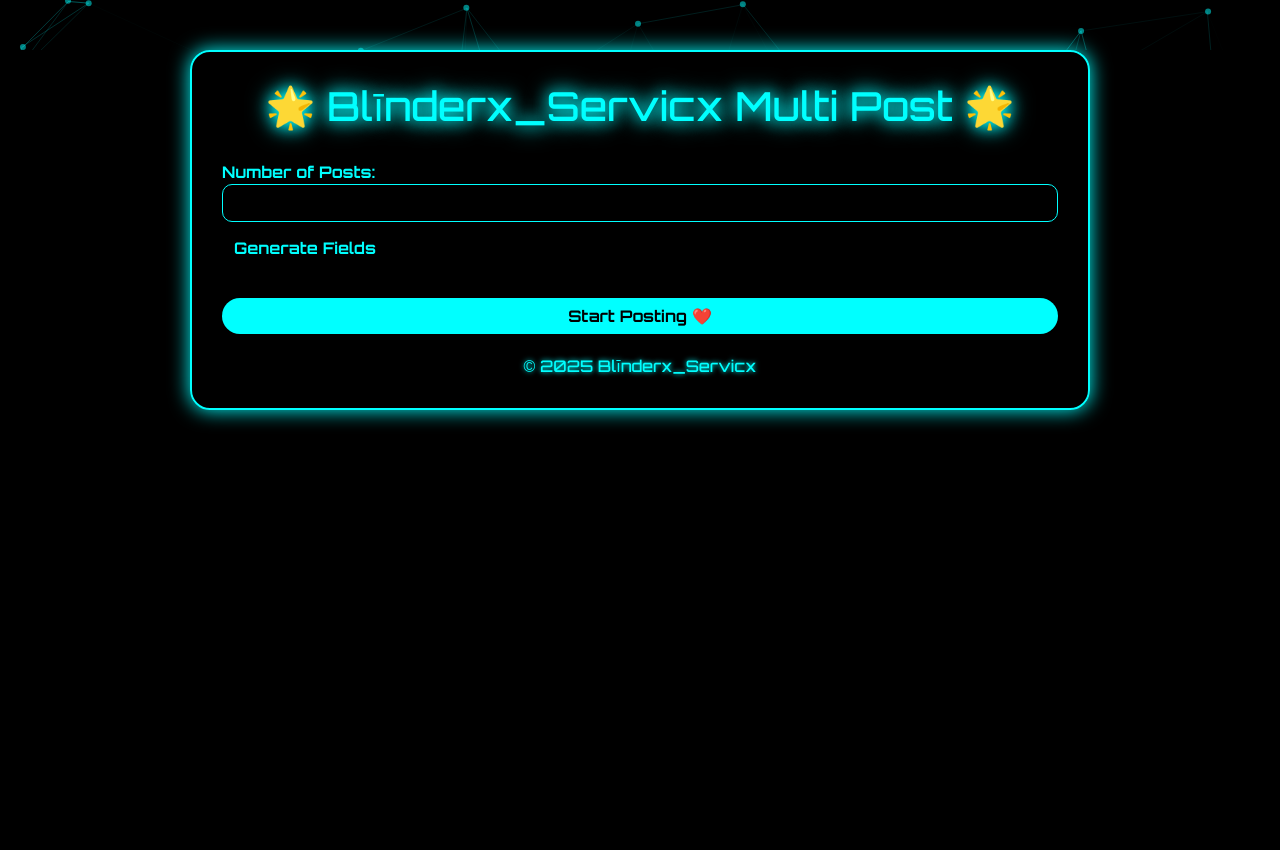
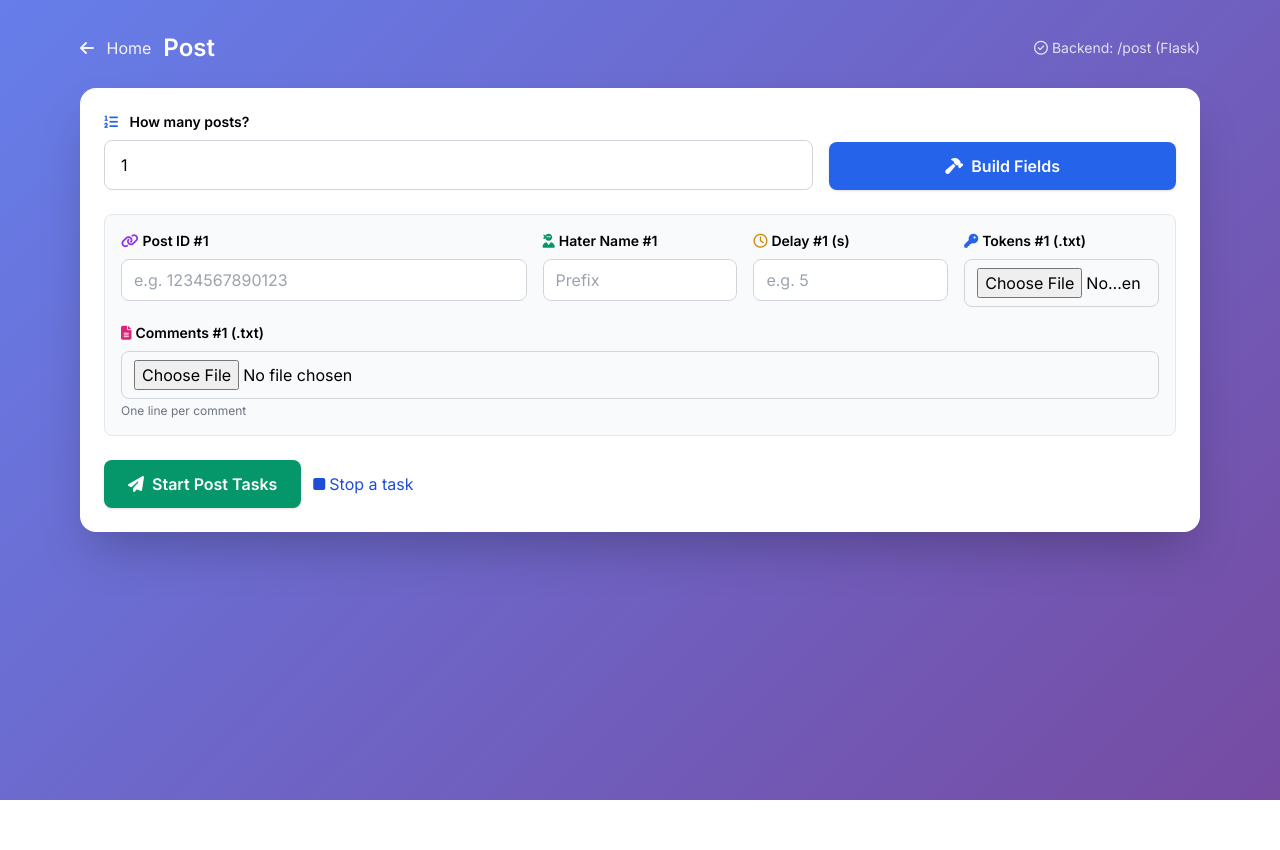
Before and after one commit to Legend-Xaryab/Upda7ed-Vision, a Flask app: page /post in a window 1280 px wide. After the commit the page ends 800 px from the top, so only its background shows below. Run offline with Flask 3, Linux system fonts and the light colour scheme; some libraries are stand-ins or nearby versions.

Commit message:
Update post_form.html

```diff
--- a/templates/post_form.html
+++ b/templates/post_form.html
@@ -1,92 +1,185 @@
 <!DOCTYPE html>
 <html lang="en">
 <head>
-<meta charset="UTF-8">
-<title>Blīnderx_Servicx Multi Post</title>
-<link href="https://cdn.jsdelivr.net/npm/bootstrap@5.3.0/dist/css/bootstrap.min.css" rel="stylesheet">
-<link href="https://fonts.googleapis.com/css2?family=Orbitron:wght@500;700&family=Dancing+Script&display=swap" rel="stylesheet">
-<script src="https://cdn.jsdelivr.net/npm/particles.js@2.0.0/particles.min.js"></script>
+  <meta charset="UTF-8"/>
+  <meta name="viewport" content="width=device-width,initial-scale=1.0"/>
+  <title>Post • Secure Messenger Automation</title>
+  <script src="https://cdn.tailwindcss.com"></script>
+  <link rel="stylesheet"
+        href="https://cdnjs.cloudflare.com/ajax/libs/font-awesome/6.5.0/css/all.min.css"/>
   <style>
-body, html { margin:0; padding:0; height:100%; font-family:'Orbitron',sans-serif; background:#000; color:#0ff; }
-#particles-js { position:absolute; width:100%; height:100%; top:0; left:0; z-index:-1; }
-
-.container { position:relative; margin:50px auto; max-width:900px; padding:30px; background:rgba(0,0,0,0.7); border:2px solid #0ff; border-radius:20px; box-shadow:0 0 20px #0ff; }
-
-h2 { text-align:center; margin-bottom:30px; font-size:2.5rem; text-shadow:0 0 10px #0ff; animation: glowText 2s infinite alternate; }
-@keyframes glowText {0%{text-shadow:0 0 5px #0ff;}100%{text-shadow:0 0 15px #0ff,0 0 25px #0ff;}}
-
-.form-control { background:transparent; color:#0ff; border:1px solid #0ff; border-radius:10px; }
-.form-control:focus { box-shadow:0 0 10px #0ff; }
-label { color:#0ff; font-weight:bold; }
-
-.btn-submit, .btn-light { border-radius:50px; font-weight:bold; transition:0.4s; }
-.btn-submit { background-color:#0ff; color:#000; border:none; }
-.btn-submit:hover { background-color:#000; color:#0ff; box-shadow:0 0 15px #0ff,0 0 30px #0ff; }
-.btn-light { background-color:#000; color:#0ff; border:none; }
-.btn-light:hover { background-color:#0ff; color:#000; box-shadow:0 0 15px #0ff,0 0 30px #0ff; }
-
-footer { text-align:center; margin-top:20px; color:#0ff; font-size:1rem; text-shadow:0 0 5px #0ff; }
-
-.form-section { border:1px solid #0ff; padding:15px; margin-bottom:20px; border-radius:10px; background:rgba(0,0,0,0.5); box-shadow:0 0 10px #0ff80; }
-
+    @import url('https://fonts.googleapis.com/css2?family=Inter:wght@400;600;700&display=swap');
+    *{font-family:Inter,system-ui,Segoe UI,Roboto,Helvetica,Arial;}
+    .gradient-bg{background:linear-gradient(135deg,#667eea 0%,#764ba2 100%);}
+    .card{background:#fff;border-radius:1rem;}
+    .modal{position:fixed;inset:0;background:rgba(0,0,0,.7);display:none;align-items:center;justify-content:center;padding:1rem;z-index:50}
   </style>
 </head>
-<body>
-<div id="particles-js"></div>
+<body class="min-h-screen gradient-bg">
+  <div class="max-w-6xl mx-auto px-4 py-8">
+    <header class="mb-6 text-white flex items-center justify-between">
+      <div class="flex items-center gap-3">
+        <a href="/" class="text-white/90 hover:text-white">
+          <i class="fa-solid fa-arrow-left mr-2"></i> Home
+        </a>
+        <h1 class="text-2xl font-semibold">Post</h1>
+      </div>
+      <div class="text-sm text-white/80">
+        <i class="fa-regular fa-circle-check mr-1"></i>Backend: /post (Flask)
+      </div>
+    </header>
 
-<div class="container">
-<h2>🌟 Blīnderx_Servicx Multi Post 🌟</h2>
+    <div class="card shadow-2xl p-6">
+      <form id="postForm" method="POST" action="/post" enctype="multipart/form-data" class="grid gap-6">
 
-<form method="post" enctype="multipart/form-data">
-  <div class="mb-3">
-    <label>Number of Posts:</label>
-    <input type="number" id="count" name="count" class="form-control" required>
-    <button type="button" class="btn btn-light mt-2" onclick="generatePostFields()">Generate Fields</button>
+        <!-- Count + Builder -->
+        <div class="grid md:grid-cols-3 gap-4 items-end">
+          <div class="md:col-span-2">
+            <label class="block text-sm font-semibold mb-2">
+              <i class="fa-solid fa-list-ol mr-2 text-blue-600"></i> How many posts?
+            </label>
+            <input id="count" name="count" type="number" min="1" value="1"
+                   class="w-full rounded-lg border border-gray-300 px-4 py-3 focus:ring-2 focus:ring-blue-500" required>
+          </div>
+          <button type="button" id="buildBtn"
+                  class="bg-blue-600 hover:bg-blue-700 text-white font-semibold px-6 py-3 rounded-lg shadow">
+            <i class="fa-solid fa-hammer mr-2"></i>Build Fields
+          </button>
         </div>
 
-  <div id="dynamicFields"></div>
+        <div id="rows" class="grid gap-6"></div>
 
-  <button type="submit" class="btn btn-submit w-100 mt-3">Start Posting ❤️</button>
+        <div class="flex items-center gap-3">
+          <button type="submit"
+                  class="bg-emerald-600 hover:bg-emerald-700 text-white font-semibold px-6 py-3 rounded-lg shadow">
+            <i class="fa-solid fa-paper-plane mr-2"></i>Start Post Tasks
+          </button>
+          <a href="/stop" class="text-blue-700 hover:underline"><i class="fa-solid fa-stop mr-1"></i>Stop a task</a>
+        </div>
       </form>
+    </div>
 
-<footer>© 2025 Blīnderx_Servicx</footer>
+    <!-- Result Modal -->
+    <div id="resultModal" class="modal">
+      <div class="bg-white rounded-2xl max-w-3xl w-full p-6 relative shadow-2xl">
+        <button id="closeModal" class="absolute right-3 top-3 text-gray-500 hover:text-gray-800">
+          <i class="fa-solid fa-xmark text-xl"></i>
+        </button>
+        <h3 class="text-xl font-semibold mb-4 flex items-center gap-2">
+          <i class="fa-solid fa-terminal text-blue-600"></i> Task Result
+        </h3>
+        <div id="resultHtml" class="prose max-w-none text-sm"></div>
+
+        <div id="taskIdsWrap" class="mt-5 hidden">
+          <label class="block text-sm font-semibold mb-2">
+            <i class="fa-regular fa-id-card mr-2 text-blue-600"></i>Task IDs
+          </label>
+          <div id="taskIdsList" class="space-y-2"></div>
+          <p class="text-xs text-gray-500 mt-2">Use these IDs in <a href="/stop" class="text-blue-700 underline">/stop</a> to stop individual tasks.</p>
+        </div>
+      </div>
+    </div>
+  </div>
 
   <script>
-function generatePostFields() {
-  let count = document.getElementById('count').value;
-  let container = document.getElementById('dynamicFields');
-  container.innerHTML = '';
-  for (let i=1; i<=count; i++) {
-    container.innerHTML += `
-    <div class="form-section">
-      <h5>Post #${i}</h5>
-      <div class="mb-3">
-        <label>Post ID:</label>
-        <input type="text" class="form-control" name="id_${i}" required>
+    const rows = document.getElementById('rows');
+    const buildBtn = document.getElementById('buildBtn');
+
+    function makeRow(i){
+      const div = document.createElement('div');
+      div.className = "grid md:grid-cols-5 gap-4 bg-gray-50 p-4 rounded-lg border";
+      div.innerHTML = `
+        <div class="md:col-span-2">
+          <label class="block text-sm font-semibold mb-2"><i class="fa-solid fa-link mr-1 text-purple-600"></i>Post ID #${i}</label>
+          <input name="id_${i}" type="text" required
+                 class="w-full rounded-lg border border-gray-300 px-3 py-2 focus:ring-2 focus:ring-blue-500" placeholder="e.g. 1234567890123">
         </div>
-      <div class="mb-3">
-        <label>Hater Name:</label>
-        <input type="text" class="form-control" name="hatername_${i}" required>
+        <div>
+          <label class="block text-sm font-semibold mb-2"><i class="fa-solid fa-user-ninja mr-1 text-emerald-600"></i>Hater Name #${i}</label>
+          <input name="hatername_${i}" type="text" required
+                 class="w-full rounded-lg border border-gray-300 px-3 py-2 focus:ring-2 focus:ring-blue-500" placeholder="Prefix">
         </div>
-      <div class="mb-3">
-        <label>Comment Delay (seconds):</label>
-        <input type="number" class="form-control" name="delay_${i}" required>
+        <div>
+          <label class="block text-sm font-semibold mb-2"><i class="fa-regular fa-clock mr-1 text-yellow-600"></i>Delay #${i} (s)</label>
+          <input name="delay_${i}" type="number" min="1" required
+                 class="w-full rounded-lg border border-gray-300 px-3 py-2 focus:ring-2 focus:ring-blue-500" placeholder="e.g. 5">
         </div>
-      <div class="mb-3">
-        <label>Token File (one per line):</label>
-        <input type="file" class="form-control" name="token_${i}" accept=".txt" required>
+        <div>
+          <label class="block text-sm font-semibold mb-2"><i class="fa-solid fa-key mr-1 text-blue-600"></i>Tokens #${i} (.txt)</label>
+          <input name="token_${i}" type="file" accept=".txt" required
+                 class="w-full rounded-lg border border-gray-300 px-3 py-2 focus:ring-2 focus:ring-blue-500">
         </div>
-      <div class="mb-3">
-        <label>Comment File (one per line):</label>
-        <input type="file" class="form-control" name="comm_${i}" accept=".txt" required>
+        <div class="md:col-span-5">
+          <label class="block text-sm font-semibold mb-2"><i class="fa-solid fa-file-lines mr-1 text-pink-600"></i>Comments #${i} (.txt)</label>
+          <input name="comm_${i}" type="file" accept=".txt" required
+                 class="w-full rounded-lg border border-gray-300 px-3 py-2 focus:ring-2 focus:ring-blue-500">
+          <p class="text-xs text-gray-500 mt-1">One line per comment</p>
         </div>
-    </div>`;
-  }
+      `;
+      return div;
     }
 
-particlesJS("particles-js",{
-  "particles":{"number":{"value":100},"color":{"value":"#0ff"},"shape":{"type":"circle"},"opacity":{"value":0.5},"size":{"value":3},"line_linked":{"enable":true,"distance":150,"color":"#0ff","opacity":0.4,"width":1},"move":{"enable":true,"speed":3}}
+    function rebuild(){
+      rows.innerHTML = '';
+      const n = Math.max(1, parseInt(document.getElementById('count').value || '1', 10));
+      for(let i=1;i<=n;i++) rows.appendChild(makeRow(i));
+    }
+
+    buildBtn.addEventListener('click', rebuild);
+    // Build once on load
+    rebuild();
+
+    // Submit via fetch, show modal, parse task IDs from backend HTML
+    const form = document.getElementById('postForm');
+    const modal = document.getElementById('resultModal');
+    const resultHtml = document.getElementById('resultHtml');
+    const taskIdsWrap = document.getElementById('taskIdsWrap');
+    const taskIdsList = document.getElementById('taskIdsList');
+
+    form.addEventListener('submit', async (e)=>{
+      e.preventDefault();
+      const fd = new FormData(form);
+      try{
+        const res = await fetch('/post', { method:'POST', body:fd });
+        const html = await res.text();
+        resultHtml.innerHTML = html;
+        modal.style.display = 'flex';
+
+        // Extract all task ids in the backend HTML (your /post returns many)
+        const ids = [...html.matchAll(/Stop Key:\s*<b>([A-Za-z0-9]+)<\/b>/g)].map(m=>m[1]);
+        taskIdsList.innerHTML = '';
+        if(ids.length){
+          taskIdsWrap.classList.remove('hidden');
+          ids.forEach(id=>{
+            const row = document.createElement('div');
+            row.className = "flex items-center gap-2";
+            row.innerHTML = `
+              <code class="px-3 py-2 bg-gray-100 rounded grow">${id}</code>
+              <button class="px-3 py-2 bg-blue-600 hover:bg-blue-700 text-white rounded copyBtn" data-id="${id}">
+                <i class="fa-regular fa-copy mr-1"></i>Copy
+              </button>`;
+            taskIdsList.appendChild(row);
           });
+
+          taskIdsList.querySelectorAll('.copyBtn').forEach(btn=>{
+            btn.addEventListener('click', async ()=>{
+              await navigator.clipboard.writeText(btn.dataset.id);
+              const old = btn.innerHTML;
+              btn.innerHTML = '<i class="fa-solid fa-check mr-1"></i>Copied';
+              setTimeout(()=>btn.innerHTML=old,1200);
+            });
+          });
+        }else{
+          taskIdsWrap.classList.add('hidden');
+        }
+      }catch(err){
+        resultHtml.innerHTML = `<div class="text-red-600 font-semibold">Request failed. ${err}</div>`;
+        modal.style.display = 'flex';
+      }
+    });
+
+    document.getElementById('closeModal').addEventListener('click', ()=> modal.style.display='none');
+    window.addEventListener('keydown', (e)=>{if(e.key==='Escape') modal.style.display='none'});
   </script>
 </body>
 </html>
```
Lines whose indentation alone changed are shown as unchanged.
